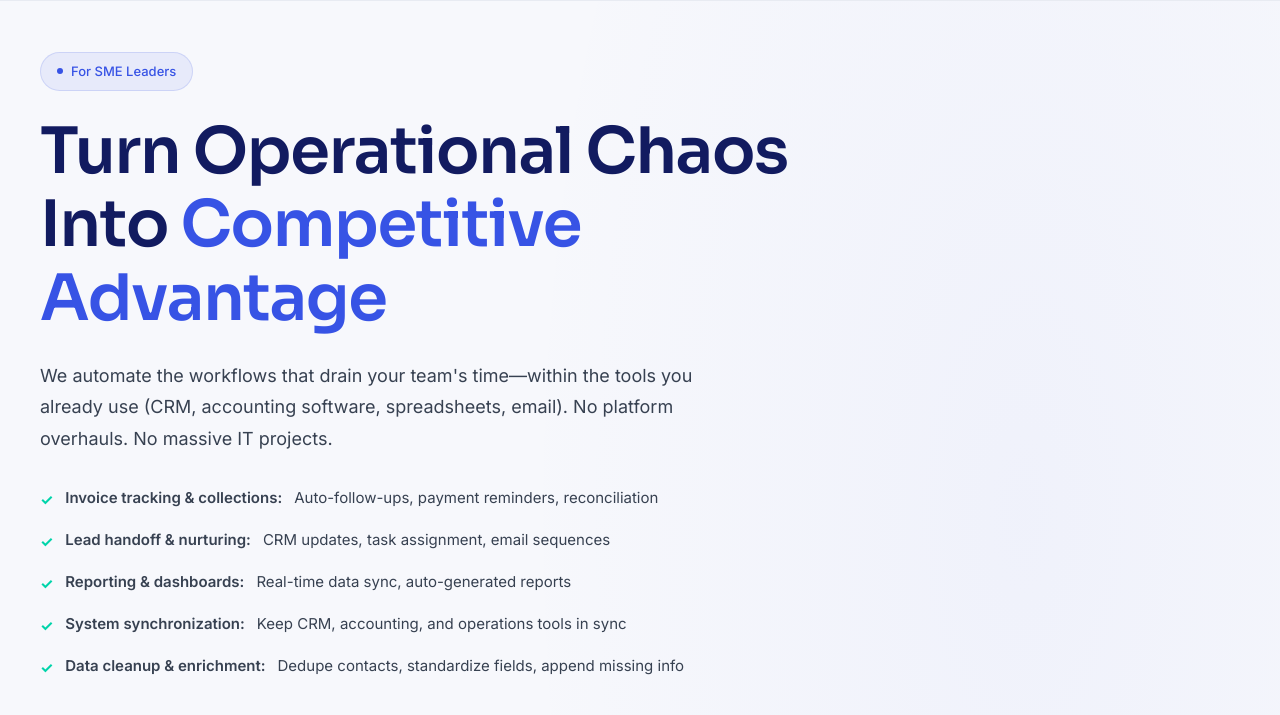
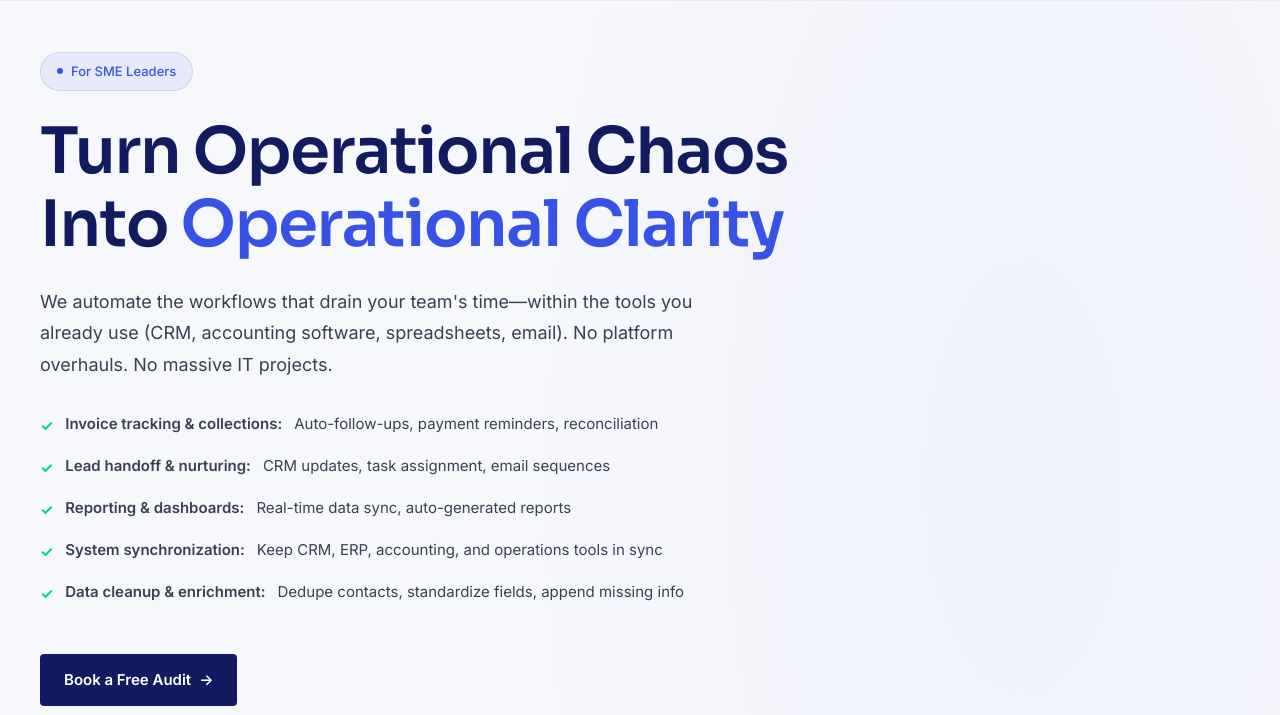
Before and after one commit to jordialmendrosperez/almaintel, a plain HTML site: page index.html in a window 1280 px wide. Shown: the part 76-791 px from the top of the page. Drawn offline with Linux system fonts and the light colour scheme.

Commit message:
Update index.html

```diff
--- a/index.html
+++ b/index.html
@@ -13,7 +13,7 @@
     </script>
     <meta charset="UTF-8">
     <meta name="viewport" content="width=device-width, initial-scale=1.0">
-    <title>Alma Intel – Turn Operational Chaos Into Competitive Advantage</title>
+    <title>Alma Intel – Turn Operational Chaos Into Operational Clarity</title>
     <meta name="description" content="We automate the workflows SME leaders waste hours on: invoice tracking, lead handoff, reporting, system sync. Within your existing tools. Measurable ROI in weeks.">
     <link rel="preconnect" href="https://fonts.googleapis.com">
     <link rel="preconnect" href="https://fonts.gstatic.com" crossorigin>
@@ -1617,10 +1617,10 @@
             <span class="hero-badge">For SME Leaders</span>
 
             <!-- Desktop H1 -->
-            <h1 class="desktop-text">Turn Operational Chaos Into <span>Competitive Advantage</span></h1>
+            <h1 class="desktop-text">Turn Operational Chaos Into <span>Operational Clarity</span></h1>
 
             <!-- Mobile H1 -->
-            <h1 class="mobile-short">Turn Chaos Into <span>Advantage</span></h1>
+            <h1 class="mobile-short">Turn Operational Chaos Into <span>Clarity</span></h1>
 
             <!-- Desktop text -->
             <p class="hero-text desktop-text">We automate the workflows that drain your team's time—within the tools you already use (CRM, accounting software, spreadsheets, email). No platform overhauls. No massive IT projects.</p>
@@ -1632,7 +1632,7 @@
                 <li><strong>Invoice tracking & collections:</strong> Auto-follow-ups, payment reminders, reconciliation</li>
                 <li><strong>Lead handoff & nurturing:</strong> CRM updates, task assignment, email sequences</li>
                 <li><strong>Reporting & dashboards:</strong> Real-time data sync, auto-generated reports</li>
-                <li><strong>System synchronization:</strong> Keep CRM, accounting, and operations tools in sync</li>
+                <li><strong>System synchronization:</strong> Keep CRM, ERP, accounting, and operations tools in sync</li>
                 <li><strong>Data cleanup & enrichment:</strong> Dedupe contacts, standardize fields, append missing info</li>
             </ul>
 
```
